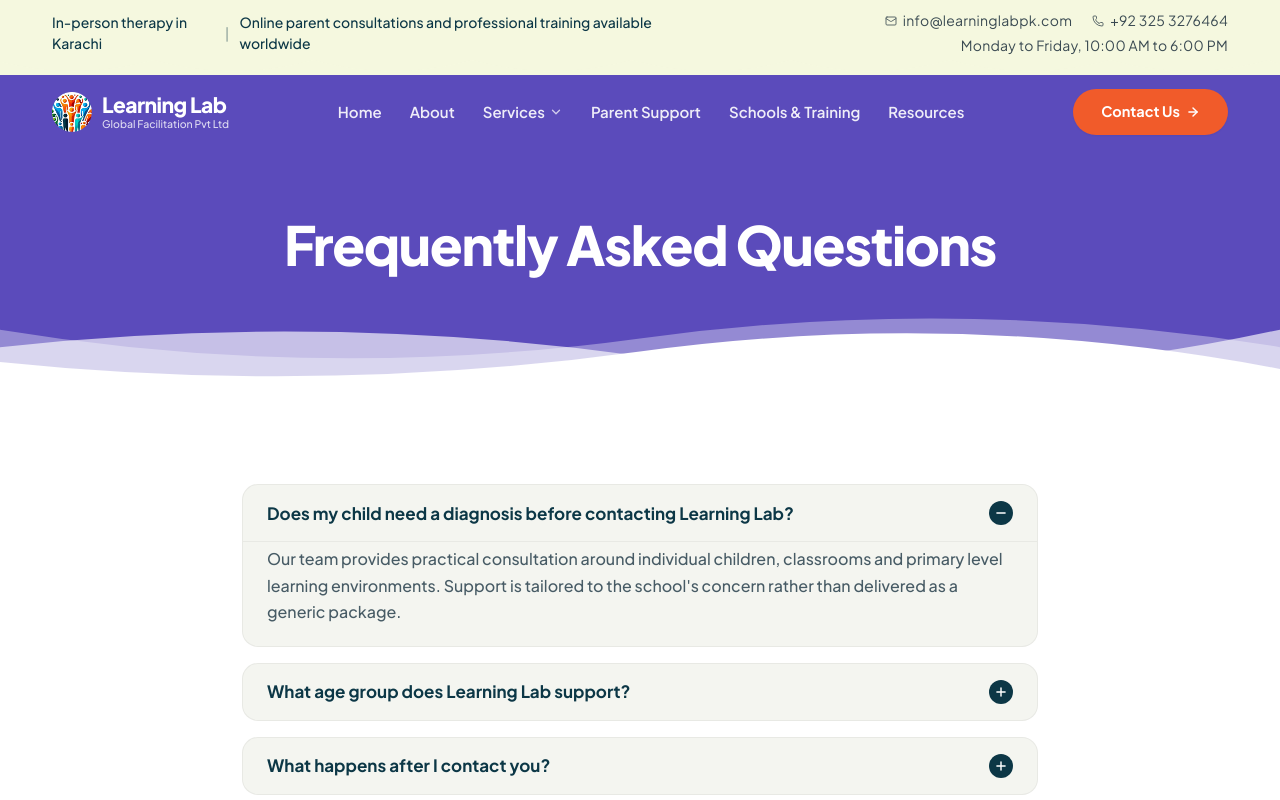
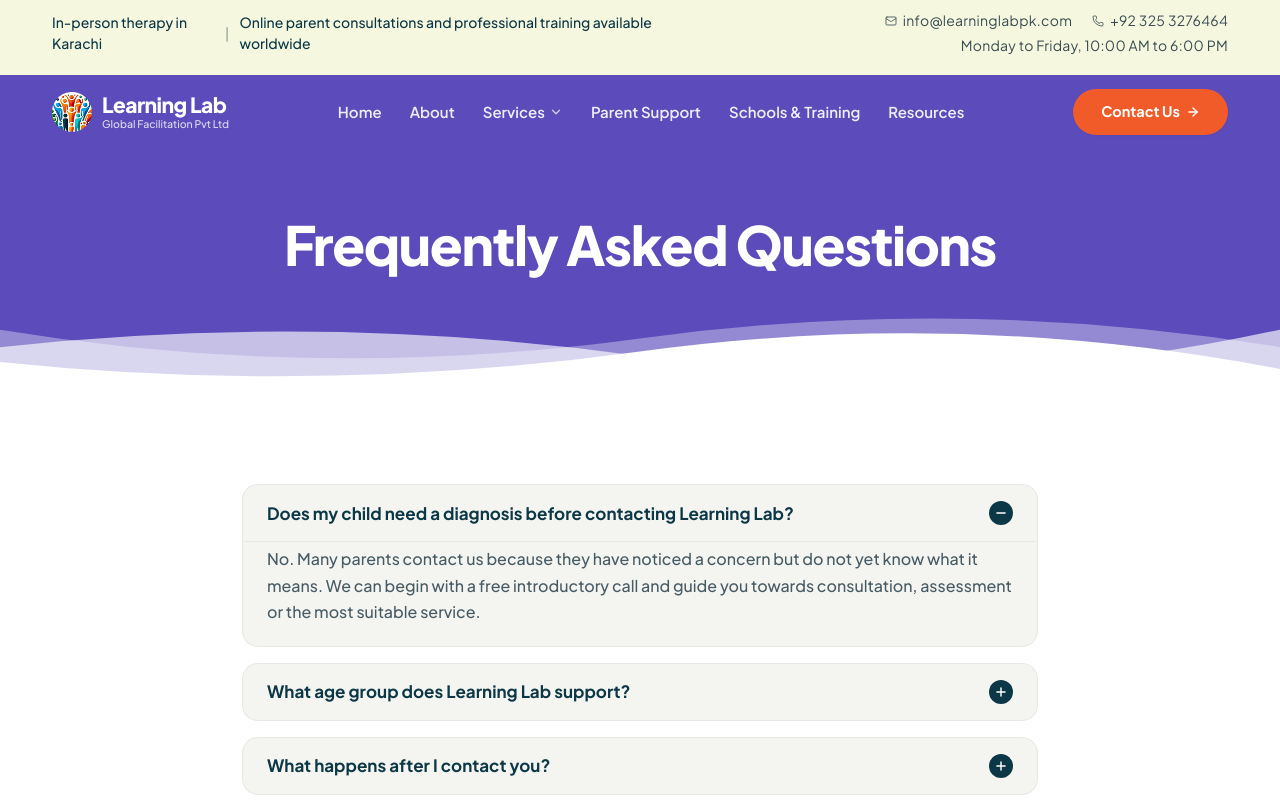
Before and after one commit to Trev-Frontend/learninglab, a Next.js app: page /faq in a window 1280 px wide. Shown: the top 800 px of the page. Built offline with nearby package versions, Linux system fonts and the light colour scheme.

Commit message:
Update FAQ content with detailed answers for improved user guidance

```diff
--- a/components/FAQContentSection.tsx
+++ b/components/FAQContentSection.tsx
@@ -15,97 +15,115 @@ export const faqList: FAQItem[] = [
     id: 1,
     question: "Does my child need a diagnosis before contacting Learning Lab?",
     answer:
-      "Our team provides practical consultation around individual children, classrooms and primary level learning environments. Support is tailored to the school's concern rather than delivered as a generic package.",
+      "No. Many parents contact us because they have noticed a concern but do not yet know what it means. We can begin with a free introductory call and guide you towards consultation, assessment or the most suitable service.",
   },
   {
     id: 2,
     question: "What age group does Learning Lab support?",
-    answer: "",
+    answer:
+      "Our child-focused therapies, assessments, learning support and enrichment programmes are available for children up to 15 years old.",
   },
   {
     id: 3,
     question: "What happens after I contact you?",
-    answer: "",
+    answer:
+      "Our team first speaks with you to understand the concern. A parent-only consultation is then arranged when appropriate. Consultation and assessment findings help us recommend the next step.",
   },
   {
     id: 4,
     question: "Is the introductory call free?",
-    answer: "",
+    answer:
+      "Yes. The introductory call is free and may take approximately 5 to 30 minutes, depending on the concern. It is intended to understand your enquiry and explain the next step.",
   },
   {
     id: 5,
     question: "Do you provide online therapy?",
-    answer: "",
+    answer:
+      "In-person therapy is currently provided at our Karachi centre. Online parent consultations, teacher training and school consultancy are available worldwide.",
   },
   {
     id: 6,
     question: "What is the difference between Behavioural Therapy and ABA Therapy?",
-    answer: "",
+    answer:
+      "Behavioural Therapy provides practical support for behaviour, routines, regulation and communication. ABA is a more structured, data-led programme using specific teaching goals. The team recommends the approach that best fits the child’s assessed needs.",
   },
   {
     id: 7,
     question: "How do I know which therapy my child needs?",
-    answer: "",
+    answer:
+      "Parents are not expected to decide alone. We begin with consultation and, where needed, assessment so the team can recommend an appropriate service or combination of services.",
   },
   {
     id: 8,
     question: "How long is a therapy session?",
-    answer: "",
+    answer:
+      "Most sessions are approximately 45 to 60 minutes. The recommended duration and frequency depend on the child’s plan.",
   },
   {
     id: 9,
     question: "How often are sessions available?",
-    answer: "",
+    answer:
+      "Sessions may be scheduled on weekdays according to the child’s plan, therapist availability and agreed frequency.",
   },
   {
     id: 10,
     question: "How are parents updated?",
-    answer: "",
+    answer:
+      "Parents receive communication through a dedicated WhatsApp group, photographs or short video updates after sessions, verbal summaries where appropriate and every two weeks progress discussions.",
   },
   {
     id: 11,
     question: "How often is progress formally reviewed?",
-    answer: "",
+    answer:
+      "Formal progress reviews and written reports are generally completed every three to six months. Parents can request an earlier review when a concern needs attention.",
   },
   {
     id: 12,
     question: "Can parents observe sessions?",
-    answer: "",
+    answer:
+      "Parents may observe from outside the therapy room. This helps the child participate with the therapist while maintaining transparency for the family.",
   },
   {
     id: 13,
     question: "Do you work with schools?",
-    answer: "",
+    answer:
+      "Yes. With parental consent, Learning Lab can coordinate with schools, support IEP planning, provide teacher guidance and arrange a school visit when required.",
   },
   {
     id: 14,
     question: "Do you provide assessment reports?",
-    answer: "",
+    answer:
+      "Formal assessments include a written report and a separate parent feedback meeting. Informal assessments guide planning but may not include a formal written report.",
   },
   {
     id: 15,
-    question: "Do you provide progress reports?",
-    answer: "",
+    question: "Do you guarantee therapy results?",
+    answer:
+      "No responsible professional can guarantee a particular result or fixed timeline. Every child responds differently. We commit to ethical practice, clear goals, regular communication and ongoing review.",
   },
   {
     id: 16,
     question: "Are enrichment programmes only for children in therapy?",
-    answer: "",
+    answer:
+      "No. Enrichment programmes are open to neurodiverse and neurotypical children, including those who are not enrolled in therapy.",
   },
   {
     id: 17,
     question: "Are teacher training programmes available internationally?",
-    answer: "",
+    answer:
+      "Yes. Live online training and school consultancy can be arranged worldwide. Scheduled courses follow fixed dates, while organised groups may request a separate arrangement.",
   },
   {
     id: 18,
     question: "What are your opening hours?",
-    answer: "",
+    answer:
+      "Learning Lab is open Monday to Friday from 10:00 AM to 6:00 PM.",
   },
   {
     id: 19,
     question: "Where are you located?",
-    answer: "",
+    answer:
+      "Learning Lab is located at 201, 2nd Floor, Prime Tower, 5 Zulfiqar Avenue, DHA Phase 8, Zulfiqar and Al Murtaza Commercial Area, Karachi 75500",
   },
 ];
 
```
